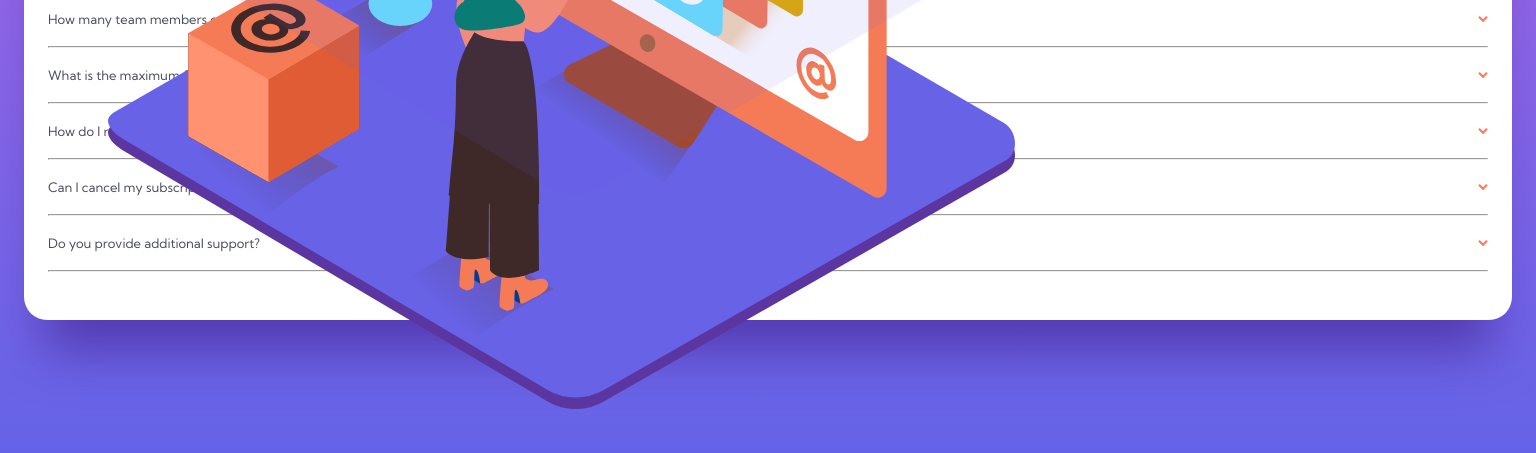
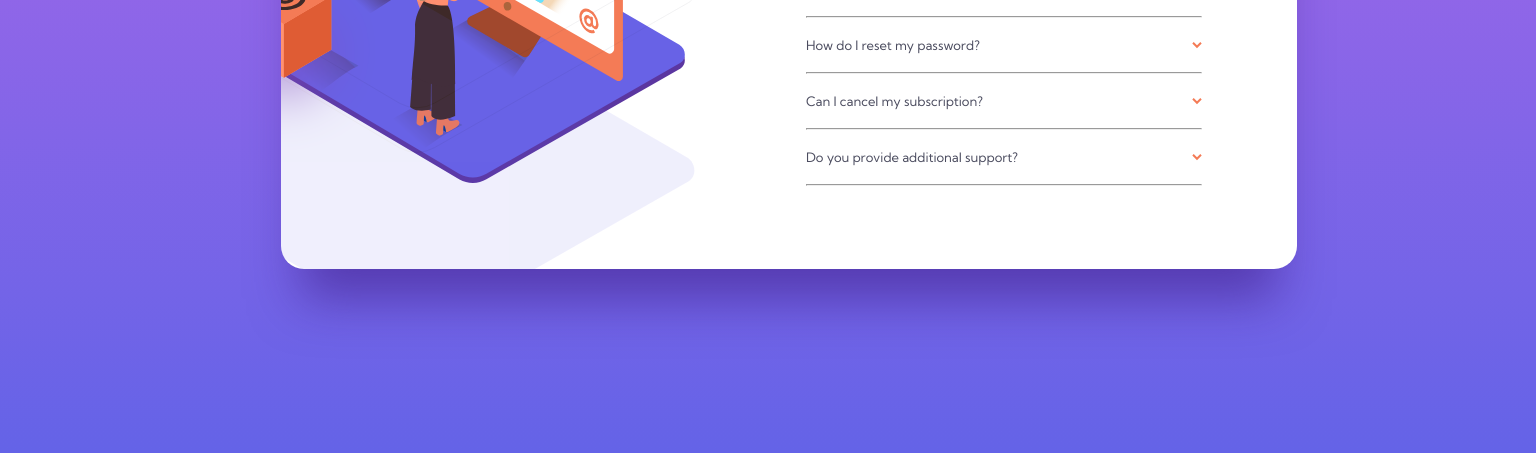
Before and after one commit to Baqari-Fruidze/Accordion-card, a plain HTML site: page index.html in a window 1536 px wide. Shown: the part 347-800 px from the top of the page. Drawn offline with Linux system fonts and the light colour scheme.

Commit message:
before experiments

```diff
--- a/style.css
+++ b/style.css
@@ -74,6 +74,7 @@ p {
   font-size: 12px;
   font-weight: 400;
   line-height: 18px; /* 150% */
+  margin-bottom: 1.6rem;
 }
 .d {
   margin-top: 1.9rem;
@@ -85,3 +86,43 @@ span {
   font-weight: 400;
   line-height: normal;
 }
+@media (min-width: 90rem) {
+  .mb {
+    display: none;
+  }
+  .des {
+    display: block;
+  }
+  body {
+    padding: 12.9rem 23.9rem 13rem 28.1rem;
+  }
+  .desktop-background-image {
+    width: 131%;
+    position: absolute;
+    top: -8rem;
+    left: -16rem;
+  }
+  .desktop-main-picture {
+    width: 100%;
+    margin-left: -3.4rem;
+  }
+  .dzaghluka {
+    display: block;
+    display: block;
+    position: absolute;
+    top: 12rem;
+    left: -9rem;
+    z-index: 999;
+  }
+  .main-div {
+    display: flex;
+    justify-content: space-between;
+    align-items: center;
+    padding: 6.5rem 9.5rem 8.3rem 0;
+    overflow: hidden;
+  }
+  .texts-div {
+    padding: 0;
+    width: 43%;
+  }
+}
```
